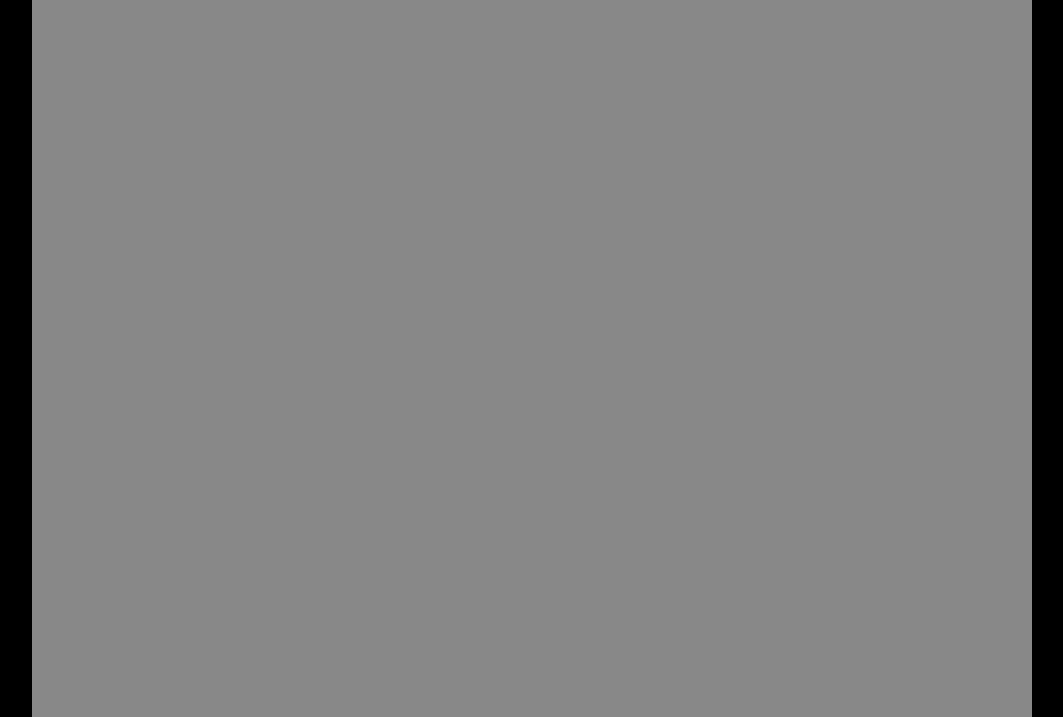
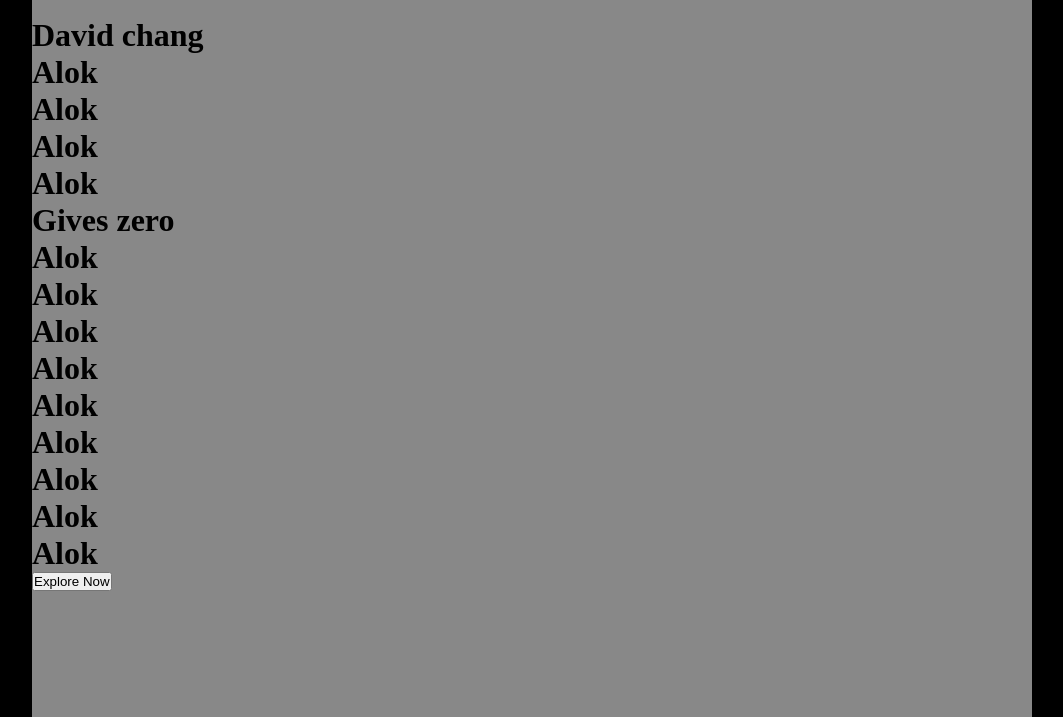
Before and after one commit to Alok-2003/Ray-Ban, a plain HTML site: page index.html in a window 1280 px wide. Shown: the part 83-800 px from the top of the page, without its empty margins (108-1171 px from the left). Drawn offline with Linux system fonts and the light colour scheme.

Commit message:
Add files via upload

```diff
--- a/index.html
+++ b/index.html
@@ -22,6 +22,33 @@
                         <a href="#">Pricing</a>
                     </div>
                 </div>
+                <div id="hero">
+                    <div id="hleft">
+                        <div class="elem">
+                            <h1>David chang</h1>
+                            <h1>Alok</h1>
+                            <h1>Alok</h1>
+                            <h1>Alok</h1>
+                            <h1>Alok</h1>
+                        </div>
+                        <div class="elem">
+                            <h1>Gives zero</h1>
+                            <h1>Alok</h1>
+                            <h1>Alok</h1>
+                            <h1>Alok</h1>
+                            <h1>Alok</h1>
+                        </div>
+                        <div class="elem">
+                            <h1>Alok</h1>
+                            <h1>Alok</h1>
+                            <h1>Alok</h1>
+                            <h1>Alok</h1>
+                            <h1>Alok</h1>
+                        </div>
+                        <button>Explore Now</button>
+                    </div>
+                    <div id="hright"></div>
+                </div>
             </div>
         </div>
     </div>
```
